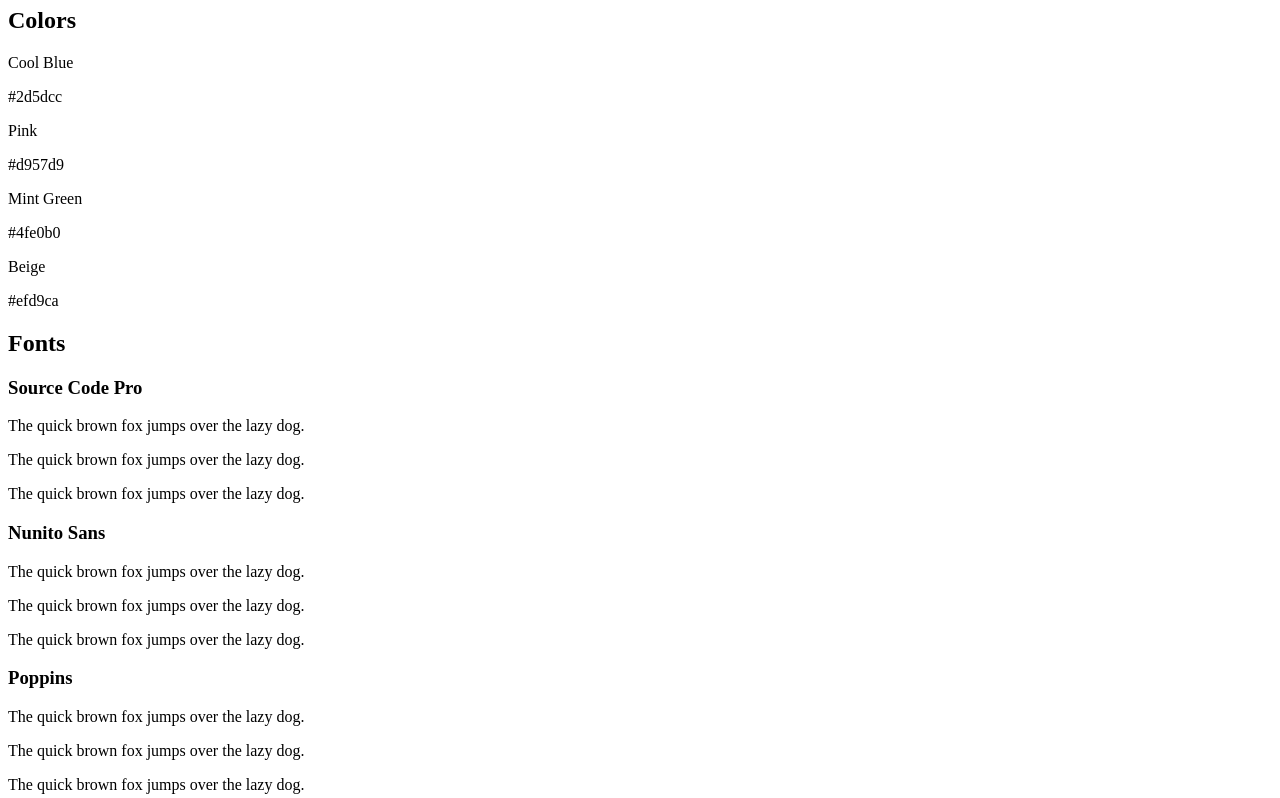
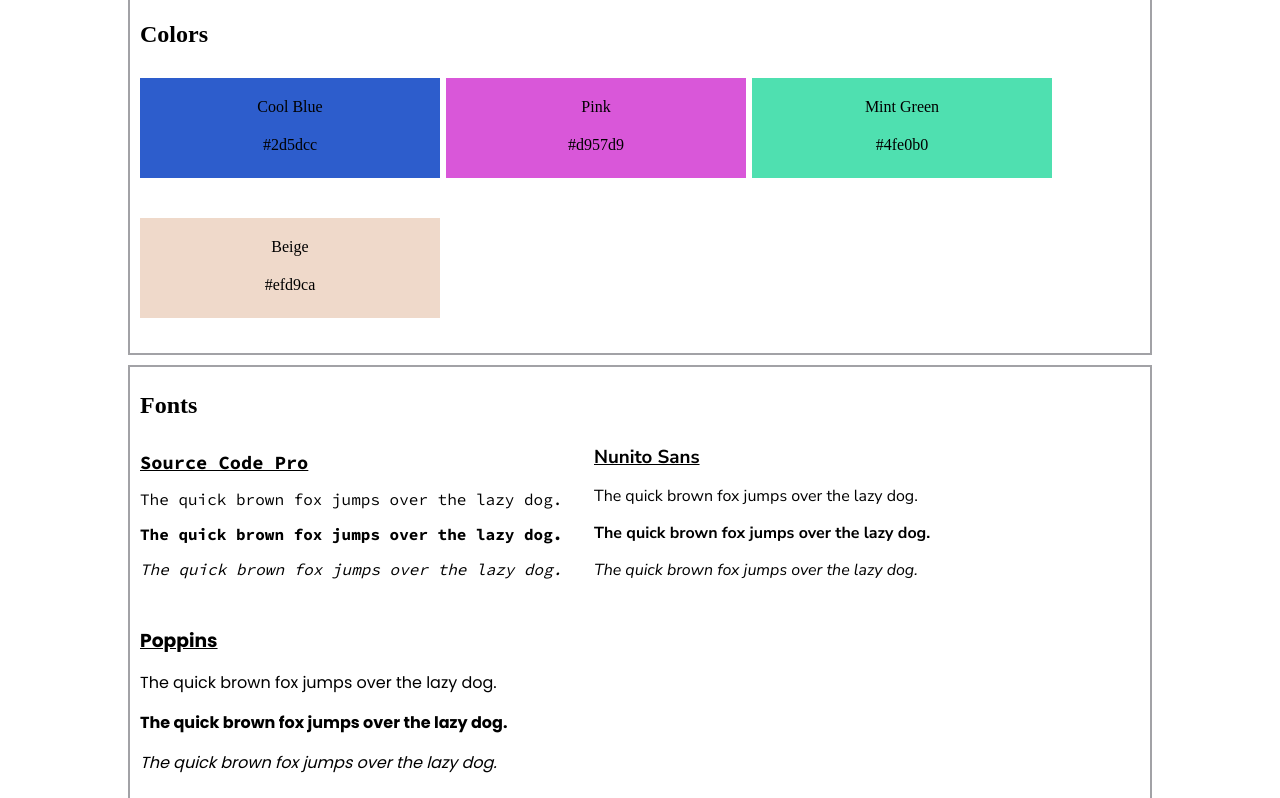
Before and after one commit to iolabiyi196/starting, a plain HTML site: page index.html in a window 1280 px wide. Shown: the part 73-871 px from the top of the page. Drawn offline with Linux system fonts and the light colour scheme.

Commit message:
final edits

```diff
--- a/index.html
+++ b/index.html
@@ -4,66 +4,81 @@
         <meta charset="UTF-8" />
         <meta http-equiv="X-UA-Compatible" content="IE=edge" />
         <meta name="viewport" content="width=device-width, initial-scale=1.0" />
+        <link
+            href="https://fonts.googleapis.com/css?family=Source+Code+Pro:400,700&amp;display=swap"
+            rel="stylesheet">
+        <link
+            href="https://fonts.googleapis.com/css?family=Nunito+Sans:400,400i,700&amp;display=swap"
+            rel="stylesheet">
+        <link
+            href="https://fonts.googleapis.com/css?family=Poppins:400,500,700&amp;display=swap"
+            rel="stylesheet">
+        <link rel="stylesheet" href="./styles.css">
         <title>My Website Style Guide</title>
     </head>
     <body>
-        <h1>My Website Style Guide</h1>
+        <h1 class="title">My Website Style Guide</h1>
         <div class="section">
             <h2 class="section-title">Colors</h2>
             <div class="color-section">
-                <div id="blue">
-                    <p>Cool Blue</p>
-                    <p>#2d5dcc</p>
+                <div class="color" id="blue">
+                    <p class="color-name">Cool Blue</p>
+                    <p class="color-name">#2d5dcc</p>
                 </div>
-                <div id="pink">
-                    <p>Pink</p>
-                    <p>#d957d9</p>
+                <div class="color" id="pink">
+                    <p class="color-name">Pink</p>
+                    <p class="color-name">#d957d9</p>
                 </div>
-                <div id="mint-green">
-                    <p>Mint Green</p>
-                    <p>#4fe0b0</p>
+                <div class="color" id="mint-green">
+                    <p class="color-name">Mint Green</p>
+                    <p class="color-name">#4fe0b0</p>
                 </div>
-                <div id="beige">
-                    <p>Beige</p>
-                    <p>#efd9ca</p>
+                <div class="color" id="beige">
+                    <p class="color-name">Beige</p>
+                    <p class="color-name">#efd9ca</p>
                 </div>
             </div>
         </div>
 
         <div class="section">
             <h2 class="section-title">Fonts</h2>
+            <div class="fonts">
                 <div class="font-example">
-                <h3 class="font-title">Source Code Pro</h3>
-                <p class="example-plain">
+                    <h3 class="font-heading scp und">Source Code Pro</h3>
+                    <p class="font-example plain scp">
                         The quick brown fox jumps over the lazy dog.
                     </p>
-                <p class="example-bold">The quick brown fox jumps over the lazy
-                    dog.</p>
-                <p class="example-italic">
+                    <p class="font-example bold scp">
+                        The quick brown fox jumps over the lazy dog.
+                    </p>
+                    <p class="font-example italic scp">
                         The quick brown fox jumps over the lazy dog.
                     </p>
                 </div>
                 <div class="font-example">
-                <h3 class="font-title">Nunito Sans</h3>
-                <p class="example-plain">
+                    <h3 class="font-heading nuns und">Nunito Sans</h3>
+                    <p class="font-example plain nuns">
                         The quick brown fox jumps over the lazy dog.
                     </p>
-                <p class="example-bold">The quick brown fox jumps over the lazy
-                    dog.</p>
-                <p class="example-italic">
+                    <p class="font-example bold nuns">
+                        The quick brown fox jumps over the lazy dog.
+                    </p>
+                    <p class="font-example italic nuns">
                         The quick brown fox jumps over the lazy dog.
                     </p>
                 </div>
                 <div class="font-example">
-                <h3 class="font-title">Poppins</h3>
-                <p class="example-plain">
+                    <h3 class="font-heading pop und">Poppins</h3>
+                    <p class="font-example plain pop">
                         The quick brown fox jumps over the lazy dog.
                     </p>
-                <p class="example-bold">The quick brown fox jumps over the lazy
-                    dog.</p>
-                <p class="example-italic">
+                    <p class="font-example bold pop">
                         The quick brown fox jumps over the lazy dog.
                     </p>
+                    <p class="font-example italic pop">
+                        The quick brown fox jumps over the lazy dog.
+                    </p>
+                </div>
             </div>
         </div>
 
@@ -76,8 +91,9 @@
                     <li>Font-size: 26px</li>
                     <li>Font-family: Nunito Sans</li>
                 </ul>
+            </div>
             <div id="heading-two">
-                    <h2 class="heading">Subheading</h2>
+                <h2 class="heading">H2: Subheading</h2>
                 <ul class="listing">
                     <li>Font-weight: 700 (bold)</li>
                     <li>Font-size: 26px</li>
--- a/styles.css
+++ b/styles.css
@@ -0,0 +1,110 @@
+* {
+    padding: 0;
+    margin: 0;
+    box-sizing: border-box;
+    /* border: 1px solid red; */
+}
+
+body {
+    margin: 0 10%;
+    font-family: 'Nunito-sans' sans-serif;
+}
+
+h1.title {
+    font-size: 2em;
+    font-weight: bold;
+    margin: 15px 0;
+}
+
+div.section {
+    border: 2px solid #a2a2a6;
+    margin: 10px 0;
+    padding: 15px 10px;
+}
+
+h2.section-title {
+    margin: 10px 0;
+}
+
+.color {
+    min-height: 100px;
+    width: 30%;
+    margin: 20px 0;
+    display: inline-block;
+}
+
+.color-name {
+    text-align: center;
+    margin: 20px auto;
+}
+
+#blue {
+    background-color: #2d5dcc;
+}
+
+#pink {
+    background-color: #d957d9;
+    margin: 0 2px;
+}
+
+#mint-green {
+    background-color: #4fe0b0;
+}
+
+#beige {
+    background-color: #efd9ca;
+}
+
+div.fonts {
+    display: block;
+    margin: 10px 0;
+}
+
+div.font-example {
+    display: inline-block;
+    width: 45%;
+    min-height: 100px;
+}
+
+.font-example,
+.font-title,
+.font-example  {
+    margin: 15px 0;
+}
+
+.und {
+    text-decoration: underline;
+}
+
+.scp {
+    font-family: 'Source Code Pro', monospace;
+}
+
+.nuns {
+    font-family: 'Nunito Sans', sans-serif;
+}
+
+.pop {
+    font-family: 'Poppins', sans-serif;
+}
+
+.plain {
+    font-style: normal;
+}
+
+.bold {
+    font-weight: bold
+}
+
+.italic {
+    font-style: italic
+}
+
+h1.heading {
+    font-family: 'Nunito Sans', sans-serif;
+}
+
+ul {
+    margin: 15px 25px;
+    line-height: 1.3;
+}
```
Lines whose indentation alone changed are shown as unchanged.
